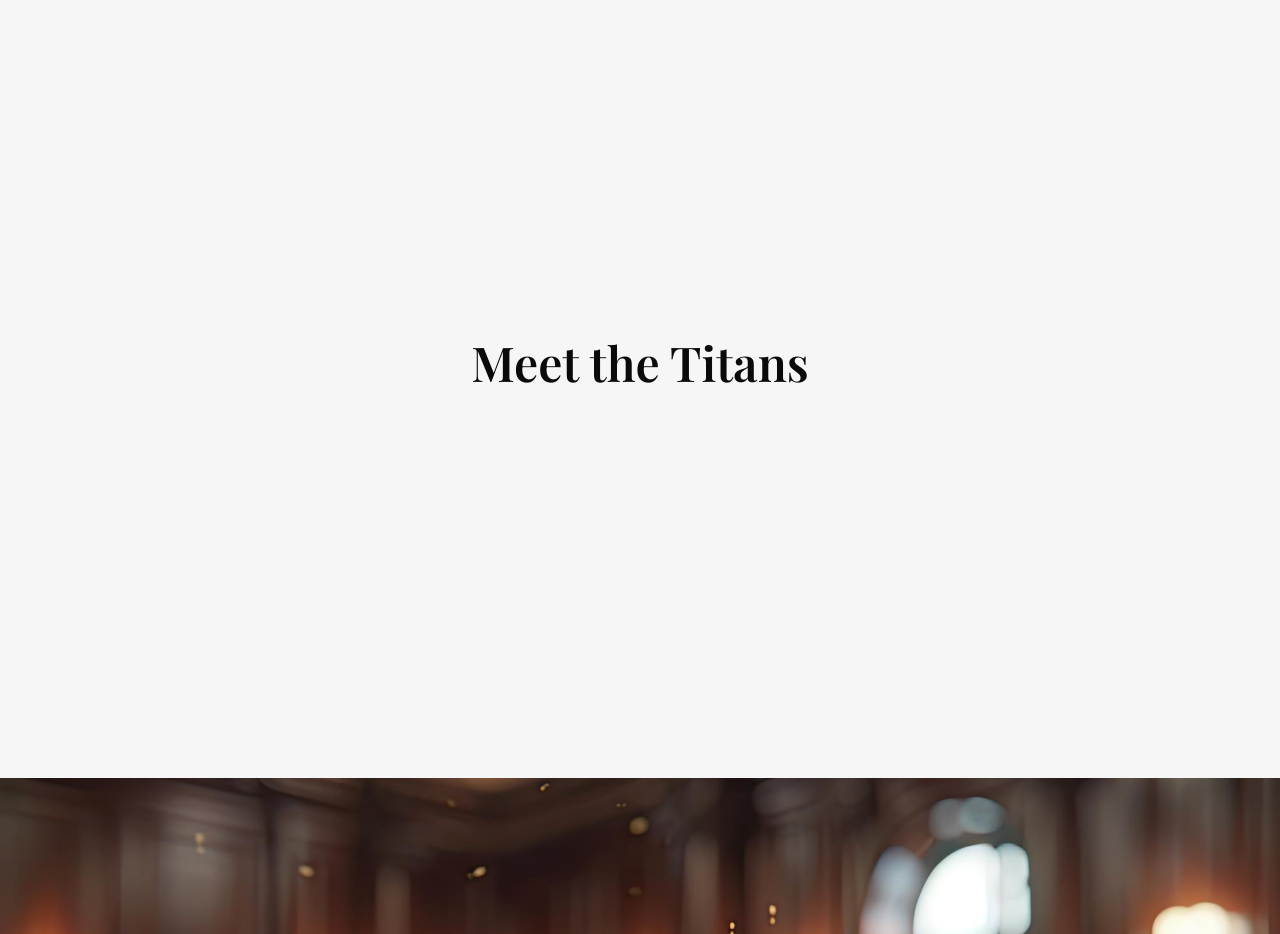
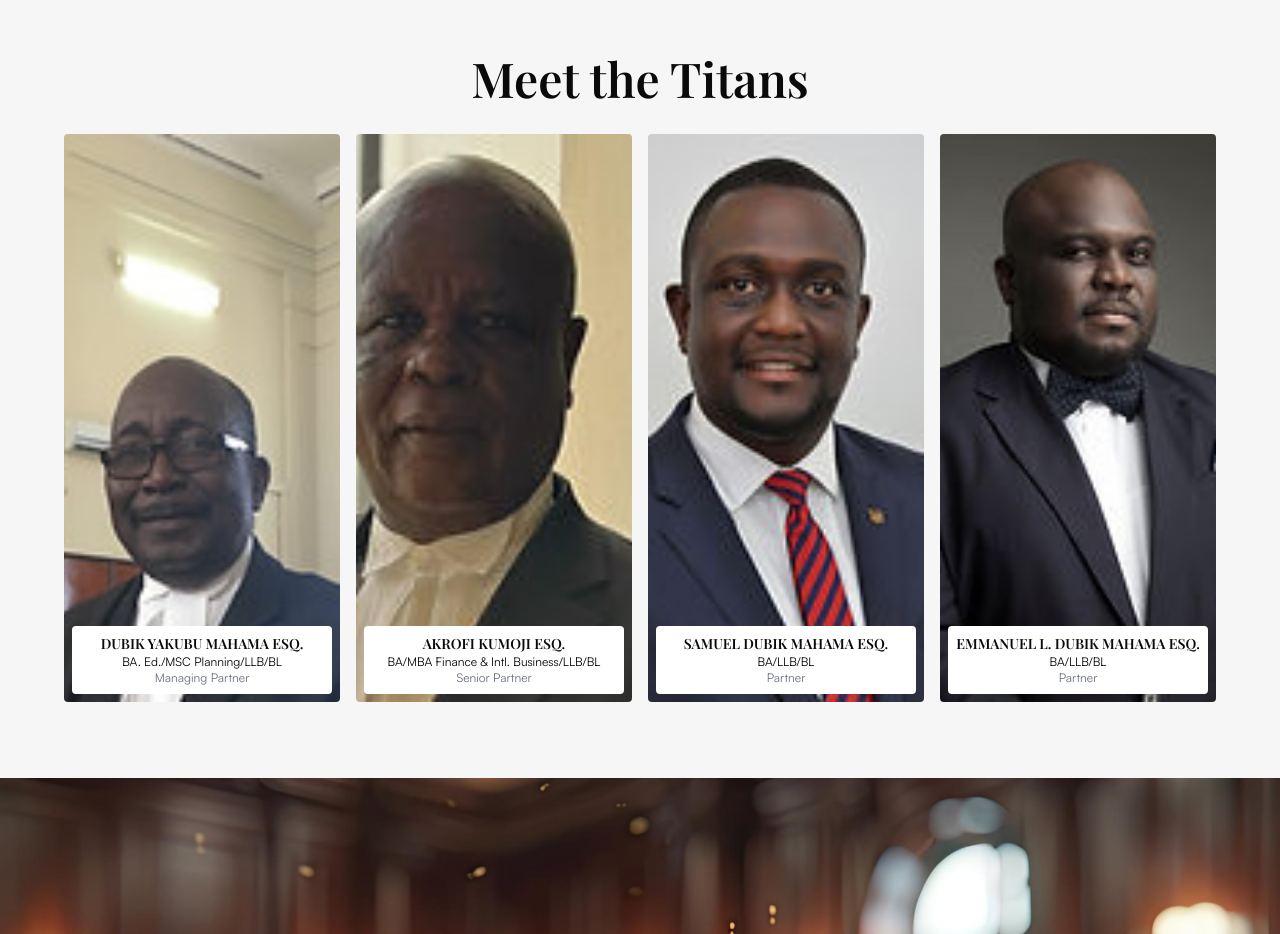
Before and after one commit to Galamsey-P/paxwellschambers, a Next.js app: page /about in a window 1280 px wide. Shown: the part 3340-4274 px from the top of the page. Built offline with nearby package versions, Linux system fonts and the light colour scheme.

Commit message:
feat: data for about page titans

```diff
--- a/src/components/navigation/data.ts
+++ b/src/components/navigation/data.ts
@@ -12,3 +12,38 @@ export const PAGES: { title: string; href: string;  }[] = [
         href: "/practices"
     },
 ];
+
+
+export const TITANS = [
+    {
+        image: "titan1.jpeg",
+        name: "DUBIK YAKUBU MAHAMA ESQ.",
+        position: "Managing Partner",
+        education: "BA. Ed./MSC Planning/LLB/BL",
+        description: "Some long description",
+    },
+    {
+        image: "titan2.jpeg",
+        name: "AKROFI KUMOJI ESQ.",
+        position: "Senior Partner",
+        education: "BA/MBA Finance & Intl. Business/LLB/BL",
+        description: "Some long description",
+
+    },
+    {
+        image: "titan3.jpeg",
+        name: "SAMUEL DUBIK MAHAMA ESQ.",
+        position: "Partner",
+        education: "BA/LLB/BL",
+        description: "Some long description",
+
+    },
+    {
+        image: "titan4.jpeg",
+        name: "EMMANUEL L. DUBIK MAHAMA ESQ.",
+        position: "Partner",
+        education: "BA/LLB/BL",
+        description: "Some long description",
+
+    },
+]
```
